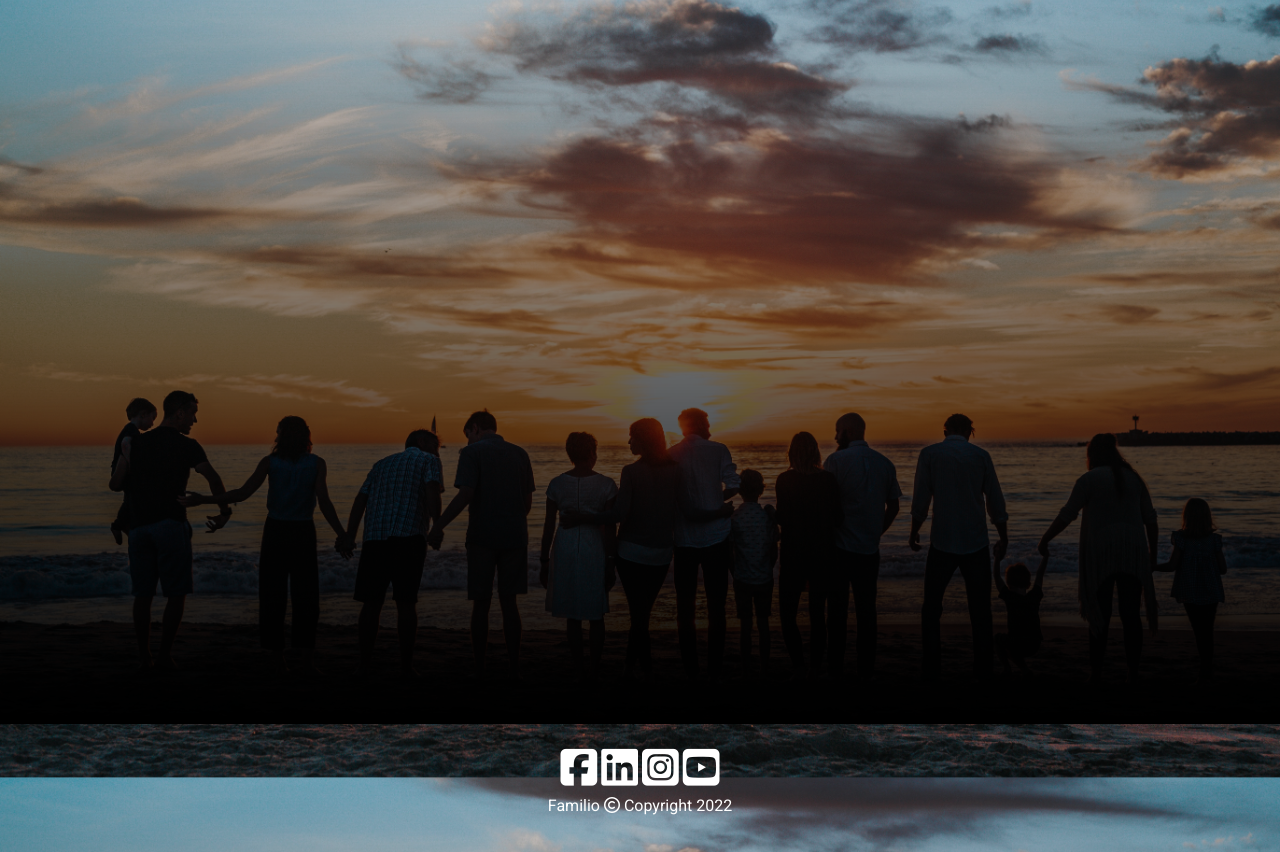
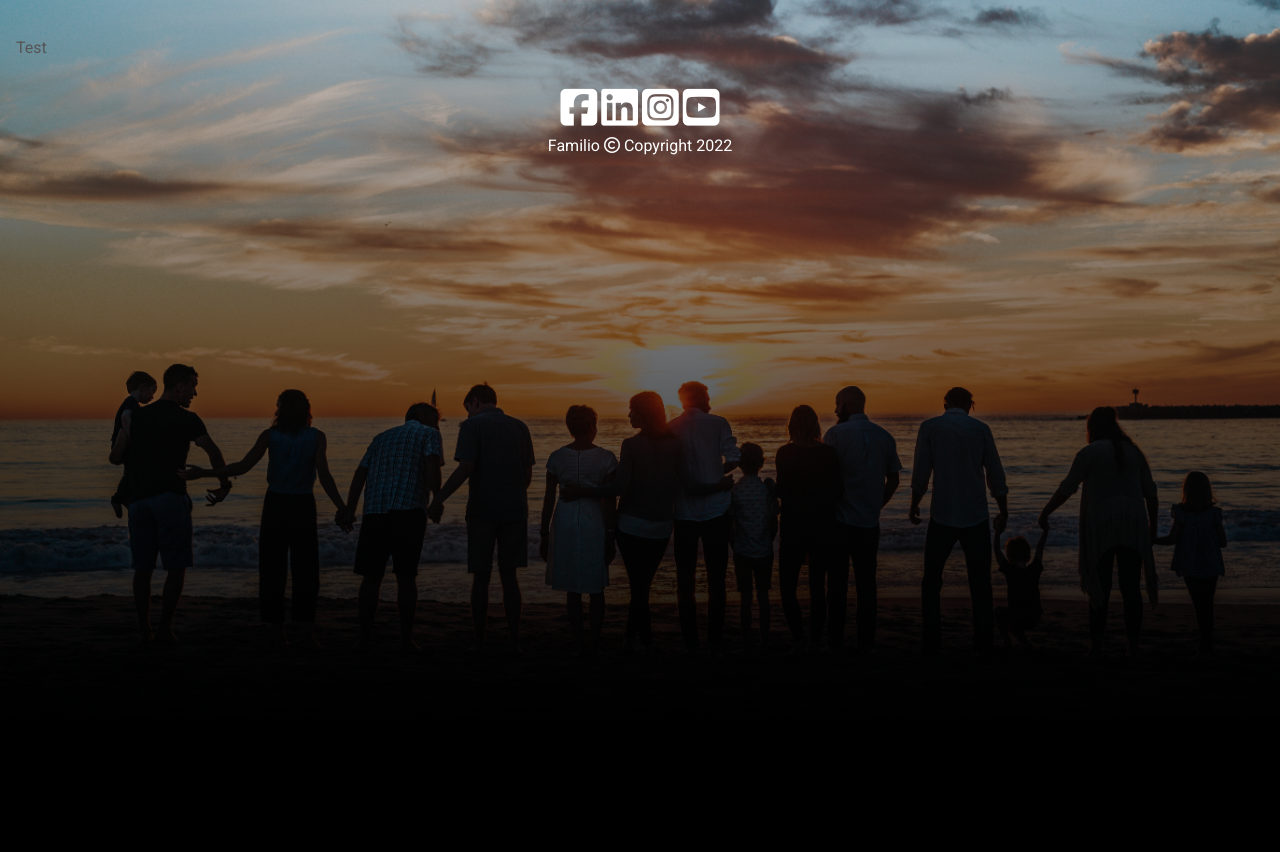
Before and after one commit to michaelrfreitas/p5_familio_app, a Django app: template member/templates/member/tree.html in a window 1280 px wide. Shown: the part 76-928 px from the top of the page. After the commit the page ends 732 px from the top, so only its background shows below. Run offline with Django 3.2, Linux system fonts and the light colour scheme; the template is opened without the code that fills it, so the values that code supplies are empty; some libraries are stand-ins or nearby versions.

Commit message:
fix: troubleshooting for familytree heroku

```diff
--- a/member/templates/member/tree.html
+++ b/member/templates/member/tree.html
@@ -12,7 +12,8 @@
 
 {% block content %}
 <div class="p-3">
-    <div id="tree" />
+    <!-- <div id="tree" /> -->
+    Test
 </div>
 {% endblock %}
 
--- /dev/null
+++ b/static/json/michael.freitas@familio.uk.json
@@ -0,0 +1 @@
+[{"id": 1, "pid": "", "ppid": "", "name": "Michael Freitas", "parent": "Myself", "img": "https://res.cloudinary.com/mfreitas/image/upload/v1/static/media/IMG_1944_rfywl8", "tags": [""]}]
```
